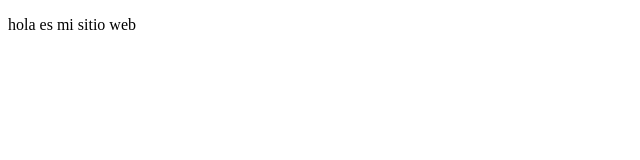
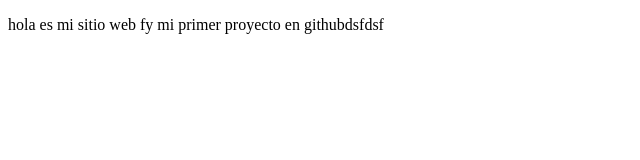
Before and after one commit to ymaogar/proyectoDemoCursoPrework, a plain HTML site: page index.html in a window 1280 px wide. Shown: the whole page, without its empty margins (0-640 px from the left). Drawn offline with Linux system fonts and the light colour scheme.

Commit message:
cambios agregamos

```diff
--- a/index.html
+++ b/index.html
@@ -7,6 +7,6 @@
     <title>Document</title>
 </head>
 <body>
-    <p>hola es mi sitio web</p>
+    <p>hola es mi sitio web fy mi primer proyecto en githubdsfdsf</p>
 </body>
 </html>
```
